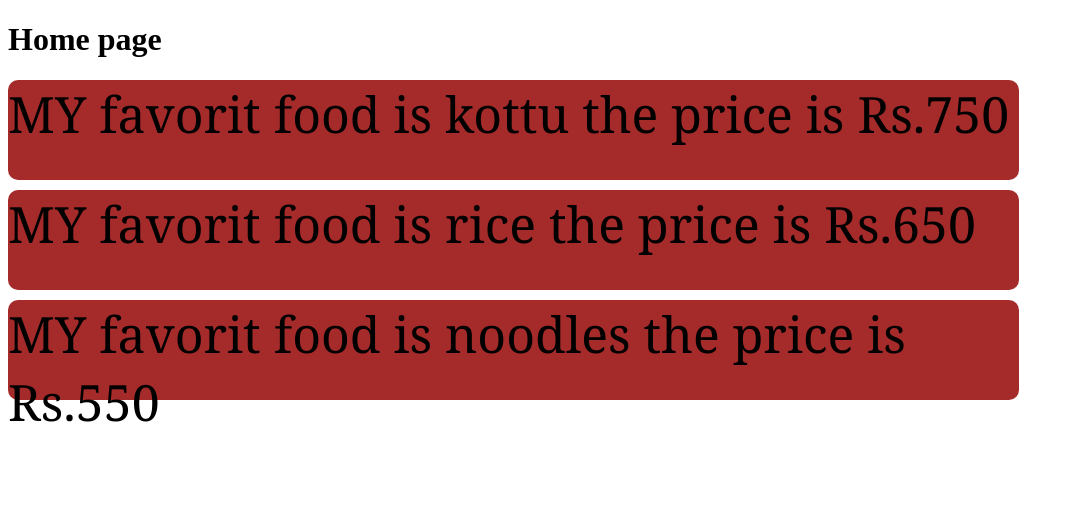
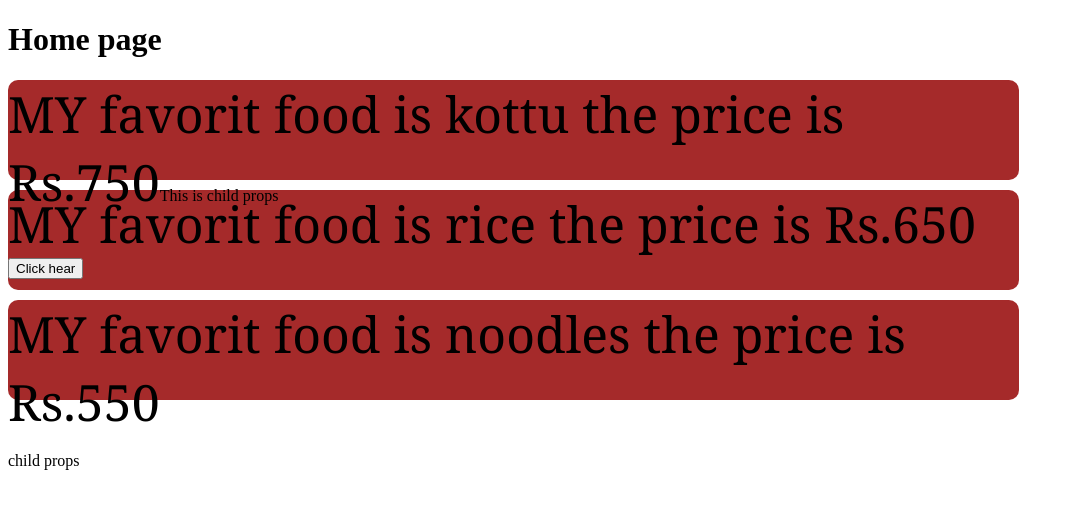
Before and after one commit to Chandima0406/ReactPractice, a React (Create React App) app: page / in a window 1280 px wide. Shown: the top 508 px of the page, without its empty margins (0-1074 px from the left). Built offline with nearby package versions, Linux system fonts and the light colour scheme.

Commit message:
create children props

```diff
--- a/src/Components/Topicbox.js
+++ b/src/Components/Topicbox.js
@@ -7,6 +7,7 @@ export default function Topicbox(props) {
     <div>
       <div className="topicbox">
         <span className='text'>MY favorit food is {props.food} the price is {props.price}</span>
+        {props.children}
       </div>
     </div>
   )
--- a/src/Pages/Home.js
+++ b/src/Pages/Home.js
@@ -7,9 +7,15 @@ export default function Home() {
   return (
     <div>
         <h1>Home page</h1>
-      <Topicbox food ="kottu" price ="Rs.750"/>
-      <Topicbox food ="rice" price ="Rs.650"/>
-      <Topicbox food ="noodles" price ="Rs.550"/>
+      <Topicbox food ="kottu" price ="Rs.750">
+        <span>This is child props</span>
+      </Topicbox>
+      <Topicbox food ="rice" price ="Rs.650">
+        <button>Click hear</button>
+      </Topicbox>
+      <Topicbox food ="noodles" price ="Rs.550">
+        <p>child props</p>
+      </Topicbox>
 
 
 
```
